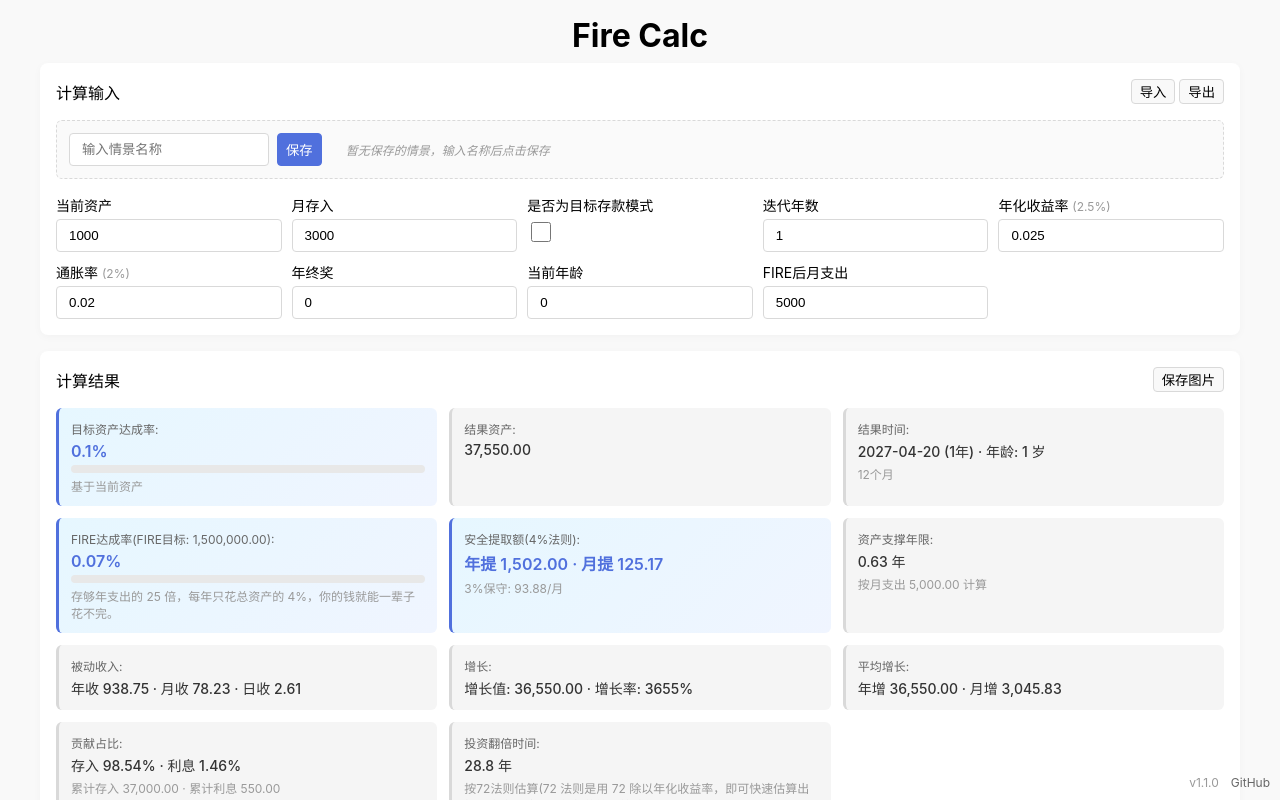
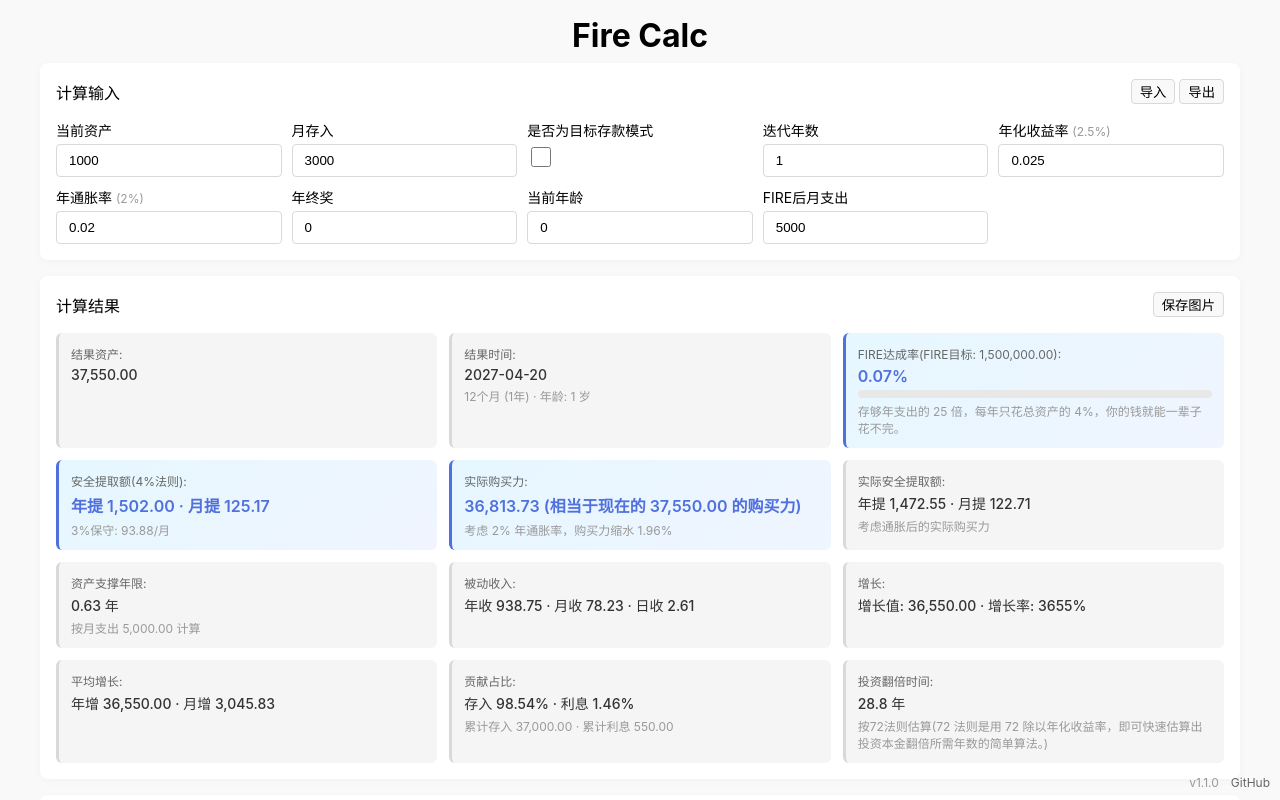
Before and after one commit to canwdev/fire-calc, a Vue app: page / in a window 1280 px wide. Shown: the top 800 px of the page. Built offline with nearby package versions, Linux system fonts and the light colour scheme.

Commit message:
feat: 考虑年通胀率

```diff
--- a/src/components/FireCalc.vue
+++ b/src/components/FireCalc.vue
@@ -64,48 +64,6 @@ const formData = useStorage<IFireCalcFormData>(
   { listenToStorageChanges: false },
 )
 
-// 情景配置列表
-const scenarios = useStorage<IScenario[]>('fire_calc_scenarios', [], localStorage)
-const currentScenarioName = ref('')
-
-// 情景管理函数
-function saveScenario() {
-  if (!currentScenarioName.value.trim()) {
-    alert('请输入情景名称')
-    return
-  }
-  const existingIndex = scenarios.value.findIndex(s => s.name === currentScenarioName.value.trim())
-  const scenario: IScenario = {
-    name: currentScenarioName.value.trim(),
-    data: { ...formData.value },
-    createTime: Date.now(),
-  }
-  if (existingIndex >= 0) {
-    scenarios.value[existingIndex] = scenario
-  }
-  else {
-    scenarios.value.push(scenario)
-  }
-}
-
-function loadScenario(name: string) {
-  const scenario = scenarios.value.find(s => s.name === name)
-  if (scenario) {
-    formData.value = { ...scenario.data }
-    currentScenarioName.value = name
-  }
-}
-
-function deleteScenario(name: string) {
-  const index = scenarios.value.findIndex(s => s.name === name)
-  if (index >= 0) {
-    scenarios.value.splice(index, 1)
-    if (currentScenarioName.value === name) {
-      currentScenarioName.value = ''
-    }
-  }
-}
-
 const formItems = computed(() => {
   return [
     { label: '当前资产', key: 'currentValue', type: 'number', step: 1000 },
@@ -128,7 +86,7 @@ const formItems = computed(() => {
       tips: `${Number.parseFloat((formData.value.annualInterestRate * 100).toFixed(2))}%`,
     },
     {
-      label: '通胀率',
+      label: '年通胀率',
       key: 'inflationRate',
       type: 'number',
       step: 0.001,
@@ -177,6 +135,7 @@ interface IStepData {
   monthlyGrowth?: number // 月度增长
   totalDeposit?: number // 累计存入
   totalInterest?: number // 累计利息
+  realValue?: number // 实际购买力（考虑通胀）
 }
 
 const stepData = ref<IStepData[]>([])
@@ -188,6 +147,7 @@ function calculateData() {
   let age = Number(formData.value.age)
   let totalDeposit = result // 累计存入（初始资产也算作存入）
   let totalInterest = 0 // 累计利息
+  const inflationRate = formData.value.inflationRate || 0
   stepData.value = []
   stepData.value.push({
     label: moment().format('YYYY-MM'),
@@ -197,6 +157,7 @@ function calculateData() {
     monthlyGrowth: 0,
     totalDeposit: result,
     totalInterest: 0,
+    realValue: result, // 初始实际购买力等于名义价值
   })
 
   let iterationMonths = formData.value.iterationYears * 12
@@ -234,6 +195,11 @@ function calculateData() {
 
     const monthlyGrowth = result - prevValue
 
+    // 计算实际购买力（考虑通胀）
+    // 公式：实际价值 = 名义价值 / (1 + 通胀率)^(年数)
+    const yearsElapsed = count / 12
+    const realValue = result / (1 + inflationRate) ** yearsElapsed
+
     stepData.value.push({
       label: `${dateMoment.format('YYYY-MM')}`,
       value: result,
@@ -244,6 +210,7 @@ function calculateData() {
       monthlyGrowth,
       totalDeposit,
       totalInterest,
+      realValue,
     })
 
     if (formData.value.isTargetMode && result >= formData.value.targetValue) {
@@ -316,8 +283,16 @@ const resultItems = computed(() => {
     // 资产能支撑多少年（按当前支出）
     const yearsCanSustain = monthlyExpense > 0 ? result / (monthlyExpense * 12) : 0
 
+    // 实际购买力计算（考虑通胀）
+    const inflationRate = formData.value.inflationRate || 0
+    const lastRealValue = lastStep?.realValue || result
+    const realValueLoss = result - lastRealValue // 购买力损失
+    const realValueLossPercent = result > 0 ? `${Number.parseFloat(((realValueLoss / result) * 100).toFixed(2))}%` : '0%'
+    const _realPassiveIncome = lastRealValue * formData.value.annualInterestRate // 实际被动收入（预留）
+    const realSafeWithdrawal4 = lastRealValue * 0.04 // 实际4%提取额
+
     return [
-      {
+      formData.value.isTargetMode && {
         label: `目标资产达成率`,
         key: 'achievementRate',
         value: `${achievementRate}`,
@@ -333,8 +308,8 @@ const resultItems = computed(() => {
       {
         label: '结果时间',
         key: 'resultTimes',
-        value: `${stepData.value[stepData.value.length - 1]?.dateMoment?.format('YYYY-MM-DD')} (${convertMonthsToYearsAndMonths(resultMonths)}) · 年龄: ${resultAge} 岁`,
-        tips: `${resultMonths}个月`,
+        value: `${stepData.value[stepData.value.length - 1]?.dateMoment?.format('YYYY-MM-DD')}`,
+        tips: `${resultMonths}个月 (${convertMonthsToYearsAndMonths(resultMonths)}) · 年龄: ${resultAge} 岁`,
         type: 'text',
       },
       {
@@ -351,6 +326,20 @@ const resultItems = computed(() => {
         value: `年提 ${numberWithCommas(safeWithdrawal4)} · 月提 ${numberWithCommas(safeWithdrawal4 / 12)}`,
         tips: `3%保守: ${numberWithCommas(safeWithdrawal3 / 12)}/月`,
         type: 'highlight',
+      },
+      inflationRate > 0 && {
+        label: '实际购买力',
+        key: 'realValue',
+        value: `${numberWithCommas(lastRealValue)} (相当于现在的 ${numberWithCommas(result)} 的购买力)`,
+        tips: `考虑 ${Number.parseFloat((inflationRate * 100).toFixed(1))}% 年通胀率，购买力缩水 ${realValueLossPercent}`,
+        type: 'highlight' as const,
+      },
+      inflationRate > 0 && {
+        label: '实际安全提取额',
+        key: 'realSafeWithdrawal',
+        value: `年提 ${numberWithCommas(realSafeWithdrawal4)} · 月提 ${numberWithCommas(realSafeWithdrawal4 / 12)}`,
+        tips: '考虑通胀后的实际购买力',
+        type: 'text' as const,
       },
       {
         label: '资产支撑年限',
@@ -677,43 +666,6 @@ async function saveImage() {
             <button class="a-button" @click="downloadJson(JSON.stringify(formData, null, 2), 'fire-calc-form.json')">
               导出
             </button>
-          </div>
-        </div>
-
-        <!-- 情景管理 -->
-        <div class="scenario-section">
-          <div class="scenario-header">
-            <input
-              v-model="currentScenarioName"
-              class="calc-input scenario-name-input"
-              placeholder="输入情景名称"
-              type="text"
-              @keyup.enter="saveScenario"
-            >
-            <button class="a-button scenario-save-btn" @click="saveScenario">
-              保存
-            </button>
-          </div>
-          <div v-if="scenarios.length > 0" class="scenario-list">
-            <span class="scenario-label">已保存情景:</span>
-            <div class="scenario-items">
-              <div
-                v-for="scenario in scenarios"
-                :key="scenario.name"
-                class="scenario-item"
-                :class="{ 'scenario-active': currentScenarioName === scenario.name }"
-              >
-                <button class="a-button scenario-load-btn" @click="loadScenario(scenario.name)">
-                  {{ scenario.name }}
-                </button>
-                <button class="a-button scenario-delete-btn" @click.stop="deleteScenario(scenario.name)">
-                  ×
-                </button>
-              </div>
-            </div>
-          </div>
-          <div v-else class="scenario-empty">
-            暂无保存的情景，输入名称后点击保存
           </div>
         </div>
 
```
